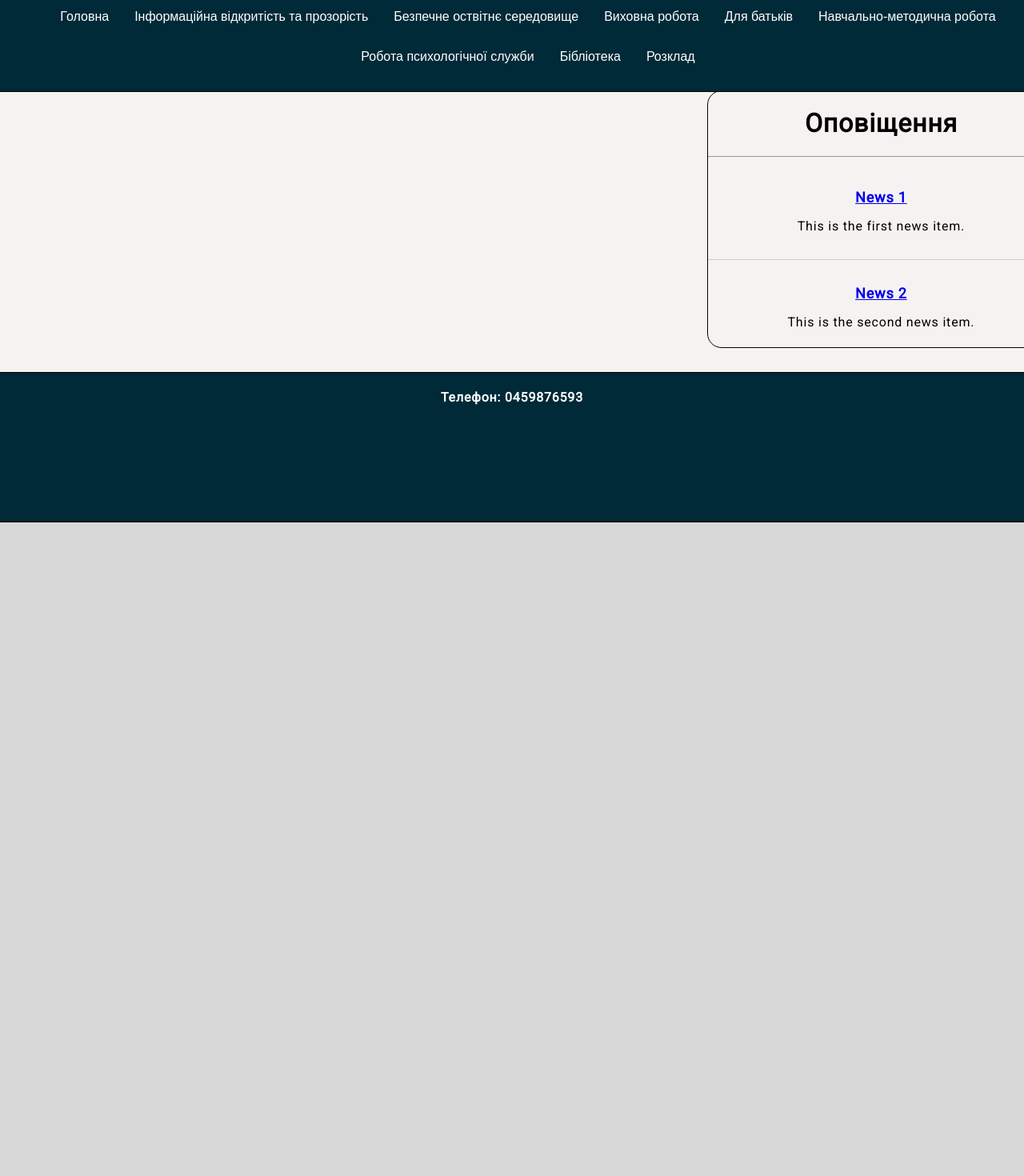
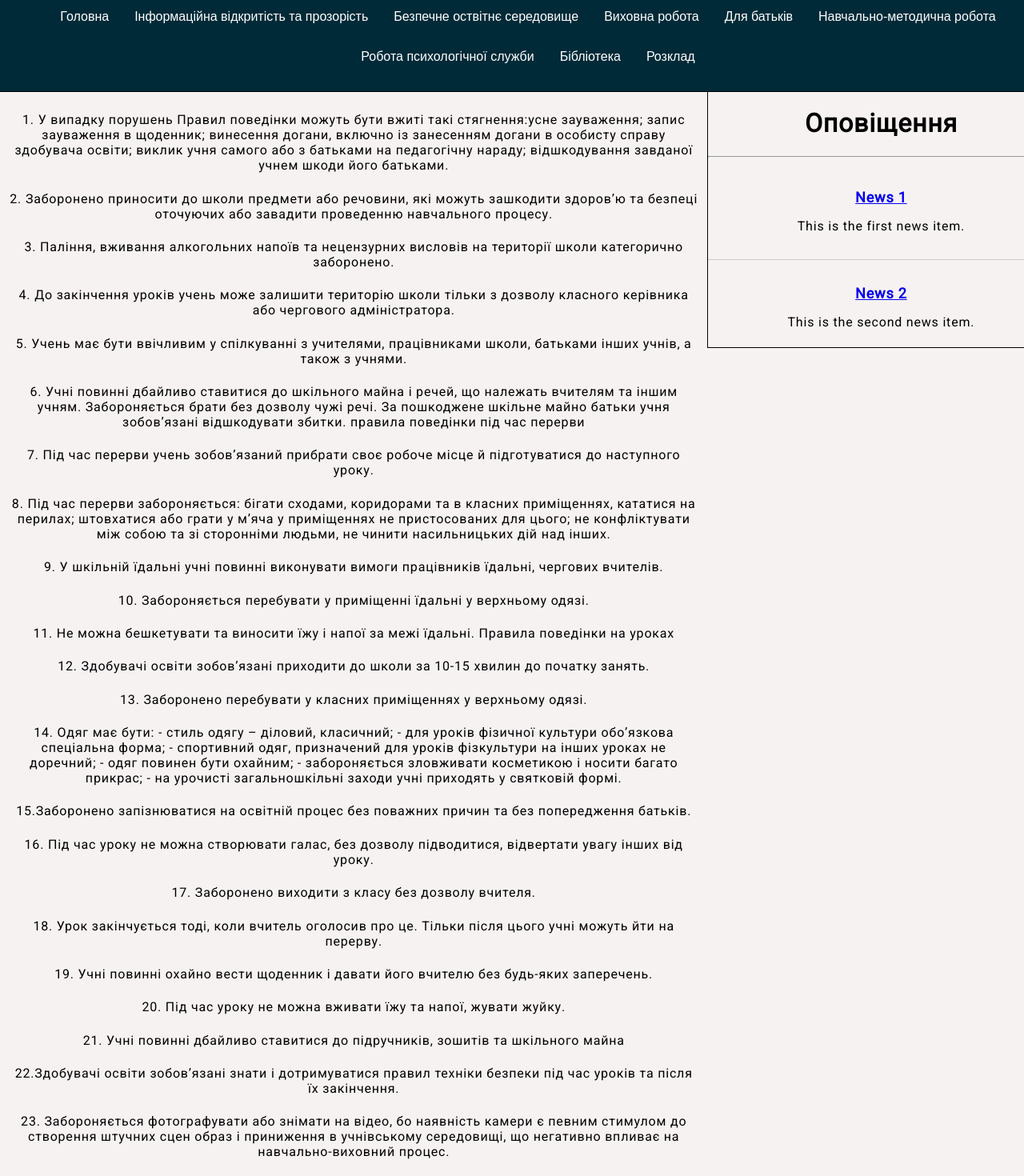
Before and after one commit to BLueSab3R/SchoolWebsite, a React (Create React App) app: page /studentsRule in a window 1280 px wide. Shown: the part 120-1590 px from the top of the page at 80% size. Before the commit the page ends 800 px from the top, so only its background shows below. Built offline with nearby package versions, Linux system fonts and the light colour scheme.

Commit message:
refactor

```diff
--- a/src/App.js
+++ b/src/App.js
@@ -14,6 +14,8 @@ import { newsList } from './notifications/NotificationData';
 import Notifications from './notifications/Notifications';
 import NotificationsElem from './notifications/NotificationsElem';
 import Schedule from './schedule/Schedule';
+import StudentsRule from './pages/StudentsRule';
+import Traditions from './pages/Traditions';
 function App() {
   return (
     <div className='wrapper clear'>
@@ -31,6 +33,10 @@ function App() {
           <Route path='rulesFordAmission' element={<RulesFordAmission />} />
           <Route path = 'notification/:id' element = {<NotificationsElem />}/>
           <Route path = 'schedule' element = {<Schedule />}/>
+          <Route path = 'studentsRule' element = {<StudentsRule />}/>
+          <Route path = 'traditions' element = {<Traditions />}/>
+
+
         </Routes>
       </div>
       <div className="NotificationData">
--- a/src/header/Header.jsx
+++ b/src/header/Header.jsx
@@ -28,7 +28,7 @@ function Header() {
                         <div className="dropdown-content">
                             <Link to='assessmentOfStudents'>Оцінювання здобувачів освіти</Link>
                             <Link to='rulesFordAmission'>Правила прийому до першого класу</Link>
-                            <Link to=''>Права і обов'язки учнів</Link>
+                            <Link to='studentsRule'>Права і обов'язки учнів</Link>
                             <Link to=''>Захист персональних даних</Link>
                             <Link to=''>Гуртки та секції</Link>
                         </div>
--- a/src/index.scss
+++ b/src/index.scss
@@ -16,7 +16,6 @@ body {
   margin-bottom: 30px;
   grid-area: notifications;
   border: 1px solid;
-  border-radius: 18px;
   h1{
     color:  black;
   }
@@ -28,7 +27,7 @@ body {
   width: 85rem;
   background-color: rgb(247, 242, 242);
   display: grid;
-  grid-template-rows: 1.2fr auto 1fr;
+  grid-template-rows: 1.2fr auto 0.8fr;
   grid-template-columns: 10fr 4fr;
   grid-template-areas:
     "header header"
@@ -59,18 +58,20 @@ body {
   display: inline-block;
 }
 .schedule{
+  z-index: 1;
   position: relative;
   display: inline-block;
 }
 /* Dropdown Content (Hidden by Default) */
 .dropdown-content {
+  position: absolute;
+  height: 100%;
   overflow: auto;
   height: 20rem;
   left: 50%;
   transform: translateX(-50%);
   display: none;
-  position: absolute;
-  z-index: 1;
+  z-index: 9999;
 }
 
 /* Links inside the dropdown */
--- /dev/null
+++ b/src/pages/StudentsRule.js
@@ -0,0 +1,64 @@
+import React from 'react'
+import style from './StylesForPages.module.scss'
+
+const StudentsRule = () => {
+    return (
+        <div className={style.styles}>
+            <ul>
+                <li>            1. У випадку порушень Правил поведінки можуть бути вжиті такі стягнення:усне зауваження; запис зауваження в щоденник; винесення догани, включно із занесенням догани в особисту справу здобувача освіти; виклик учня самого або з батьками на педагогічну нараду; відшкодування завданої учнем шкоди його батьками.
+                </li>
+                <li>            2. Заборонено приносити до школи предмети або речовини, які можуть зашкодити здоров’ю та безпеці оточуючих або завадити проведенню навчального процесу.
+                </li>
+                <li>            3. Паління, вживання алкогольних напоїв та нецензурних висловів на території школи категорично заборонено.
+                </li>
+                <li>            4. До закінчення уроків учень може залишити територію школи тільки з дозволу класного керівника або чергового адміністратора.
+                </li>
+                <li>            5. Учень має бути ввічливим у спілкуванні з учителями, працівниками школи, батьками інших учнів, а також з учнями.
+                </li>
+                <li>   6. Учні повинні дбайливо ставитися до шкільного майна і речей, що належать вчителям та іншим учням. Забороняється брати без дозволу чужі речі. За пошкоджене шкільне майно батьки учня зобов’язані відшкодувати збитки.
+                    правила поведінки під час перерви</li>
+                <li>            7. Під час перерви учень зобов’язаний прибрати своє робоче місце й підготуватися до наступного уроку.
+                </li>
+                <li>            8. Під час перерви забороняється: бігати сходами, коридорами та в класних приміщеннях, кататися на перилах; штовхатися або грати у м’яча у приміщеннях не пристосованих для цього; не конфліктувати між собою та зі сторонніми людьми, не чинити насильницьких дій над інших.
+                </li>
+                <li>            9. У шкільній їдальні учні повинні виконувати вимоги працівників їдальні, чергових вчителів.
+                </li>
+                <li>            10. Забороняється перебувати у приміщенні їдальні у верхньому одязі.
+                </li>
+                <li>11. Не можна бешкетувати та виносити їжу і напої за межі їдальні.
+                    Правила поведінки на уроках</li>
+                <li>            12. Здобувачі освіти зобов’язані приходити до школи за 10-15 хвилин до початку занять.
+                </li>
+                <li>            13. Заборонено перебувати у класних приміщеннях у верхньому одязі.
+                </li>
+                <li>14. Одяг має бути:
+                    - стиль одягу – діловий, класичний;
+                    - для уроків фізичної культури обо’язкова спеціальна форма;
+                    - спортивний одяг, призначений для уроків фізкультури на інших уроках не доречний;
+                    - одяг повинен бути охайним;
+                    - забороняється зловживати косметикою і носити багато прикрас;
+                    - на урочисті загальношкільні заходи учні приходять у святковій формі.</li>
+                <li>            15.Заборонено запізнюватися на освітній процес без поважних причин та без попередження батьків.
+                </li>
+                <li>            16. Під час уроку не можна створювати галас, без дозволу підводитися, відвертати увагу інших від уроку.
+                </li>
+                <li>            17. Заборонено виходити з класу без дозволу вчителя.
+                </li>
+                <li>            18. Урок закінчується тоді, коли вчитель оголосив про це. Тільки після цього учні можуть йти на перерву.
+                </li>
+                <li>            19. Учні повинні охайно вести щоденник і давати його вчителю без будь-яких заперечень.
+                </li>
+                <li>            20. Під час уроку не можна вживати їжу та напої, жувати жуйку.
+                </li>
+                <li>            21. Учні повинні дбайливо ставитися до підручників, зошитів та шкільного майна
+                </li>
+                <li>            22.Здобувачі освіти зобов’язані знати і дотримуватися правил техніки безпеки під час уроків та після їх закінчення.
+                </li>
+                <li>            23. Забороняється фотографувати або знімати на відео, бо наявність камери є певним стимулом до створення штучних сцен образ і приниження в учнівському середовищі, що негативно впливає на навчально-виховний процес.
+                </li>
+            </ul>
+        </div>
+    )
+}
+
+export default StudentsRule
--- /dev/null
+++ b/src/pages/Traditions.js
@@ -0,0 +1,29 @@
+import React from 'react'
+import style from './StylesForPages.module.scss'
+
+const Traditions = () => {
+    return (
+        <div className={style.styles}>
+            <ul>
+                <p>Наші традиції</p>
+                <li>"Перші дзвоники": Традиційно, на початку нового навчального року, учні першого класу звінчать свої перші дзвіночки, а всі учні збираються на торжественному зібранні.
+
+                </li>
+                <li>"Старшокласницький бал": Щороку учні 11-го класу організовують бал для всіх учнів та вчителів Ліцею.
+
+                </li>
+                <li>"КВК": Кожен рік в Ліцеї відбувається КВК - конкурс веселих та кмітливих. Учні утворюють команди та змагаються в різних конкурсах.
+
+                </li>
+                <li>"Масляна": Традиційно на початку весни у Ліцеї проводять свято Масляної, на якому учні та вчителі святкують прихід весни.
+
+                </li>
+                <li>"День відкритих дверей": У ліцеї щороку відбувається день відкритих дверей, на якому учні та їх батьки можуть ознайомитися з навчальним закладом та зустрітися з вчителями.
+
+                </li>
+            </ul>
+        </div>
+    )
+}
+
+export default Traditions
--- a/src/schedule/Schedule.js
+++ b/src/schedule/Schedule.js
@@ -15,15 +15,13 @@ function Schedule() {
           onChange={handleChange}
           options={ScheduleData}
           placeholder="Клас"
-          className="dropdown"
           classNamePrefix="dropdown"
           isClearable={true}
           isSearchable={true}
           maxMenuHeight={220}
           menuPlacement="auto"
+          className={style.dropdownWrapper}
         />
-
-
       </div>
       <div className='p-40'>
         {selectedClass && selectedClass.data.map(item => (
@@ -36,7 +34,7 @@ function Schedule() {
 
 
 
-    </div>
+    </div >
   );
 }
 
```
Also changed, not shown: src/schedule/Schedule.module.scss (+10 -13 lines).
